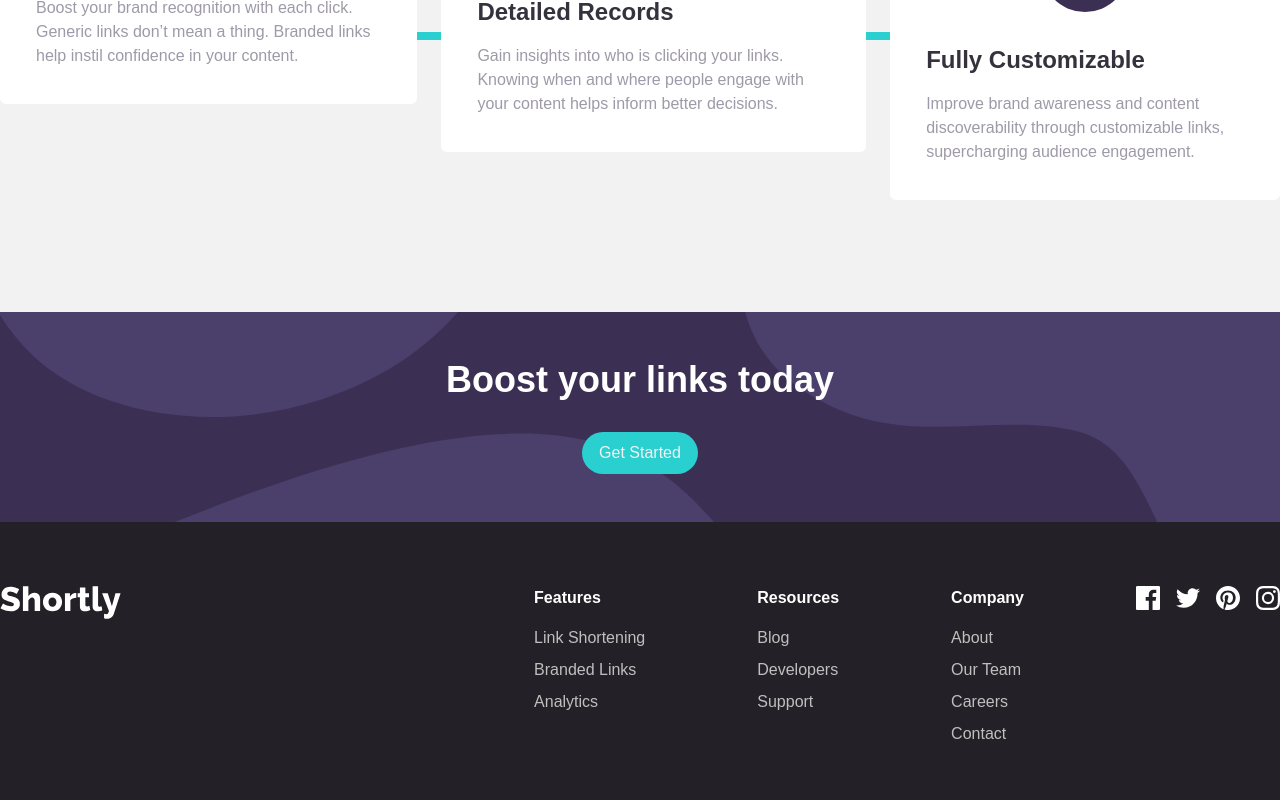
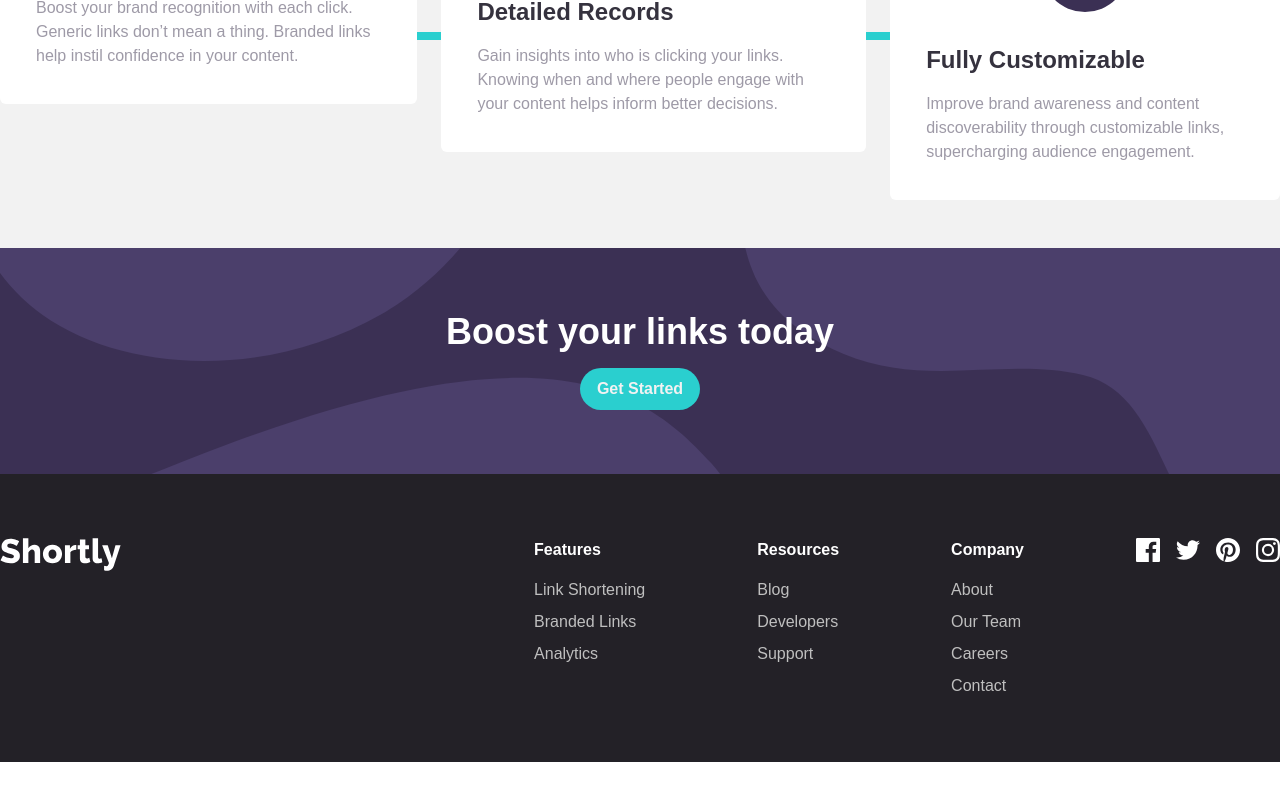
Before and after one commit to Carlos95HD/react-url-shortening, a React (Create React App) app: page / in a window 1280 px wide. Shown: the part 1469-2269 px from the top of the page. After the commit the page ends 2231 px from the top, so only its background shows below. Built offline with nearby package versions, Linux system fonts and the light colour scheme.

Commit message:
Updated | Statistics styles

```diff
--- a/src/components/layout/Statistics.tsx
+++ b/src/components/layout/Statistics.tsx
@@ -64,11 +64,11 @@ export const Statistics = () => {
         </div>
       </article>
 
-      <article className="boost-bg flex flex-col place-items-center mt-16 py-12">
-        <h2 className="font-semibold text-4xl text-white">
+      <article className="boost-bg flex flex-col place-items-center md:mt-16 py-16">
+        <h2 className="font-semibold text-2xl text-white text-center md:text-4xl">
           Boost your links today
         </h2>
-        <button className="py-2 px-4 btn btn-primary mt-8 rounded-full w-fit">
+        <button className="font-semibold py-2 px-4 btn btn-primary mt-4 rounded-full w-fit">
           Get Started
         </button>
       </article>
```
